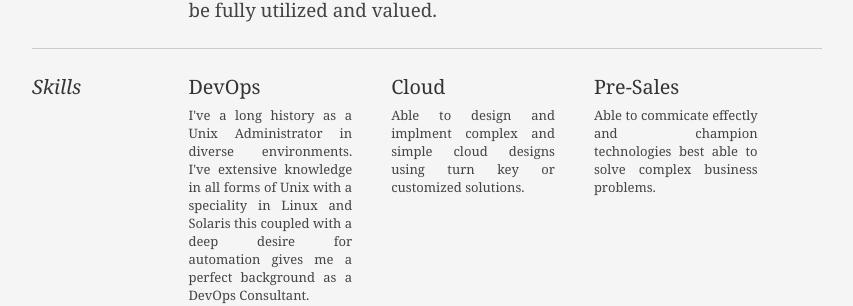
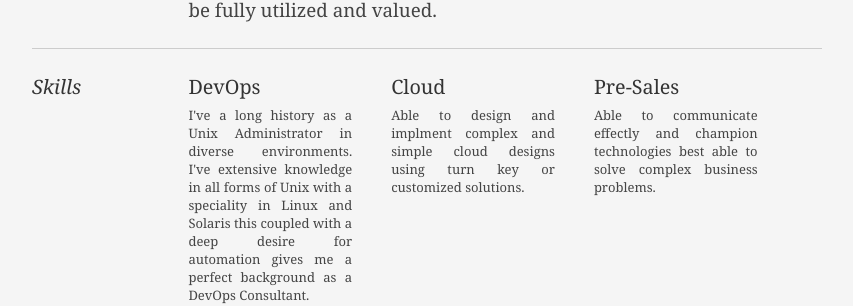
Before and after one commit to dodwmd/dodwmd.github.io, a Jekyll site: the page built from resume.md, in a window 1280 px wide and 900 px high, scrolled down 372 px. Shown: the part 154-460 px from the top of the window, without its empty margins (213-1066 px from the left). Built offline with Jekyll 4.4.1, drawn with Linux system fonts in a browser that asks for light colours.

Commit message:
spell check

```diff
--- a/resume.md
+++ b/resume.md
@@ -50,7 +50,7 @@
                             </div>
                             <div class="talent">
                                 <h2>Pre-Sales</h2>
-                                <p align="justify">Able to commicate effectly and champion technologies best able to solve complex business problems.</p>
+                                <p align="justify">Able to communicate effectly and champion technologies best able to solve complex business problems.</p>
                             </div>
                         </div>
                     </div>
```
